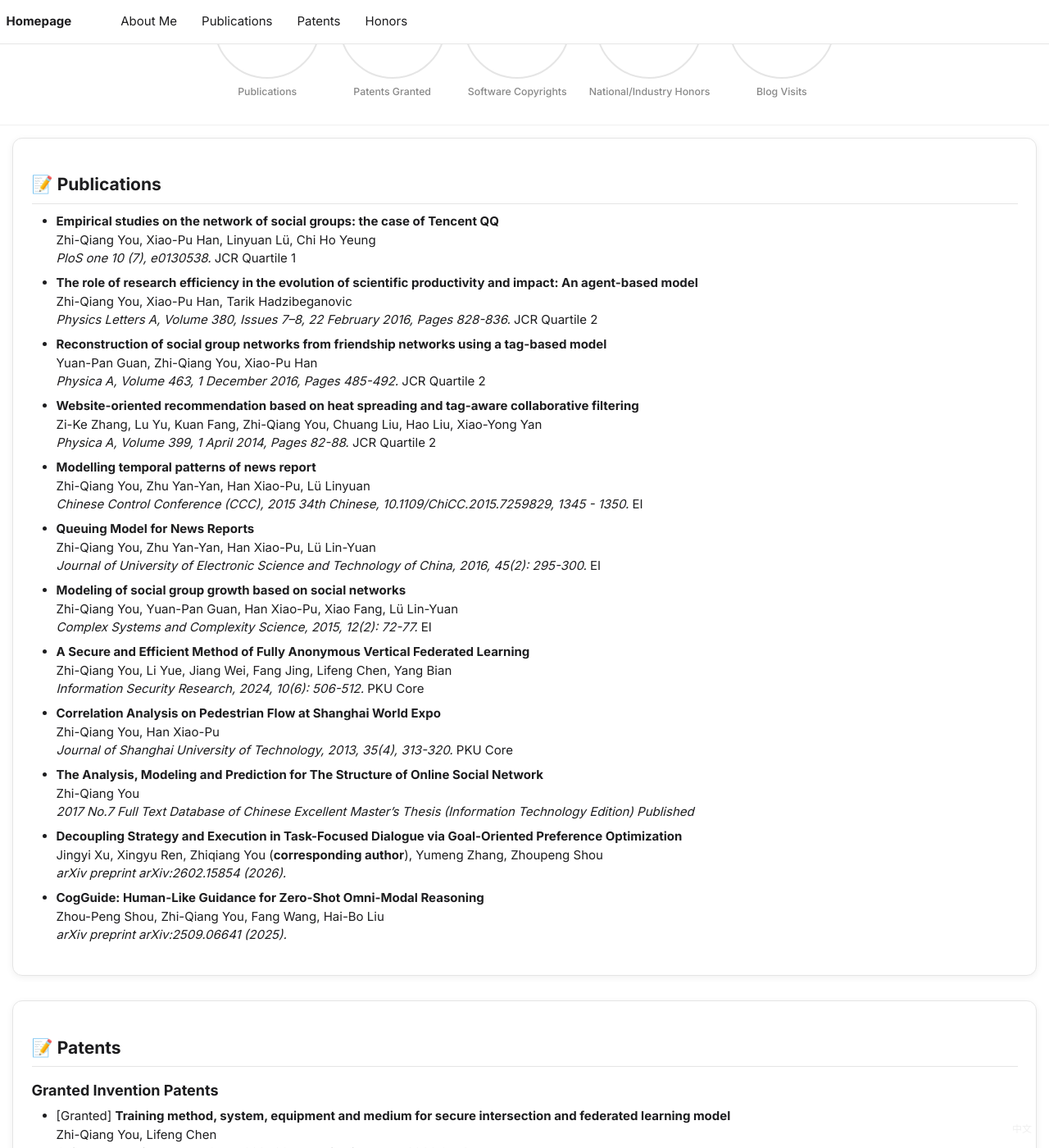
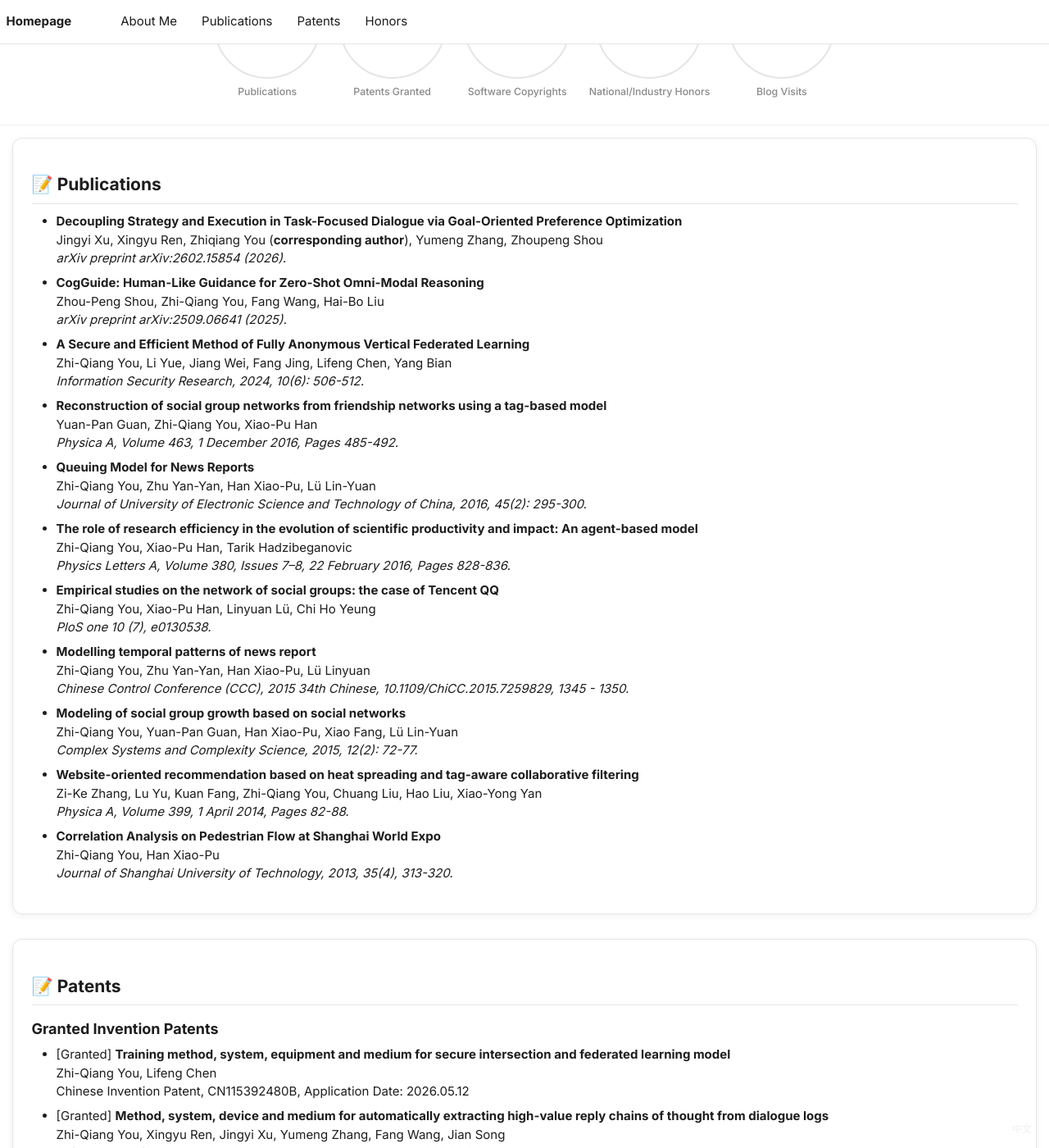
Before and after one commit to michaelice/michaelice.github.io, a Jekyll site: the page built from _pages/about.md, in a window 1280 px wide and 1400 px high, scrolled down 407 px. Shown: the whole window at 82% size. Built offline with Jekyll 4.4.1, drawn with Linux system fonts in a browser that asks for light colours; some of the changed text lies outside the part shown.

Commit message:
Polish academic profile content and presentation
Refine the career narrative and research tags, reorder and simplify publications, expand honors, and streamline navigation and footer details.

```diff
--- a/_pages/about.md
+++ b/_pages/about.md
@@ -15,53 +15,49 @@ redirect_from:
 <span class='anchor' id='publications'></span>
 # 📝 Publications
 
-- **Empirical studies on the network of social groups: the case of Tencent QQ**
-Zhi-Qiang You, Xiao-Pu Han, Linyuan Lü, Chi Ho Yeung
-*PloS one 10 (7), e0130538.* [[PDF]](pdf/ESQQ15.pdf) JCR Quartile 1
+- **Decoupling Strategy and Execution in Task-Focused Dialogue via Goal-Oriented Preference Optimization**<br>
+Jingyi Xu, Xingyu Ren, Zhiqiang You (**corresponding author**), Yumeng Zhang, Zhoupeng Shou<br>
+*arXiv preprint arXiv:2602.15854 (2026).*
 
-- **The role of research efficiency in the evolution of scientific productivity and impact: An agent-based model**
-Zhi-Qiang You, Xiao-Pu Han, Tarik Hadzibeganovic
-*Physics Letters A, Volume 380, Issues 7–8, 22 February 2016, Pages 828-836.* [[PDF]](pdf/REESPI16.pdf) JCR Quartile 2
+- **CogGuide: Human-Like Guidance for Zero-Shot Omni-Modal Reasoning**<br>
+Zhou-Peng Shou, Zhi-Qiang You, Fang Wang, Hai-Bo Liu<br>
+*arXiv preprint arXiv:2509.06641 (2025).* [[PDF]](pdf/icassp26.pdf)
+
+- **A Secure and Efficient Method of Fully Anonymous Vertical Federated Learning**<br>
+Zhi-Qiang You, Li Yue, Jiang Wei, Fang Jing, Lifeng Chen, Yang Bian<br>
+*Information Security Research, 2024, 10(6): 506-512.* [[PDF]](pdf/FAVFL.pdf)
 
 - **Reconstruction of social group networks from friendship networks using a tag-based model**
 Yuan-Pan Guan, Zhi-Qiang You, Xiao-Pu Han
-*Physica A, Volume 463, 1 December 2016, Pages 485-492.* [[PDF]](pdf/RSGN16.pdf) JCR Quartile 2
+*Physica A, Volume 463, 1 December 2016, Pages 485-492.* [[PDF]](pdf/RSGN16.pdf)
 
-- **Website-oriented recommendation based on heat spreading and tag-aware collaborative filtering**
-Zi-Ke Zhang, Lu Yu, Kuan Fang, Zhi-Qiang You, Chuang Liu, Hao Liu, Xiao-Yong Yan
-*Physica A, Volume 399, 1 April 2014, Pages 82-88.* [[PDF]](pdf/WRHT13.pdf) JCR Quartile 2
+- **Queuing Model for News Reports**<br>
+Zhi-Qiang You, Zhu Yan-Yan, Han Xiao-Pu, Lü Lin-Yuan<br>
+*Journal of University of Electronic Science and Technology of China, 2016, 45(2): 295-300.* [[PDF]](pdf/QMNR16.pdf)
+
+- **The role of research efficiency in the evolution of scientific productivity and impact: An agent-based model**<br>
+Zhi-Qiang You, Xiao-Pu Han, Tarik Hadzibeganovic<br>
+*Physics Letters A, Volume 380, Issues 7–8, 22 February 2016, Pages 828-836.* [[PDF]](pdf/REESPI16.pdf)
+
+- **Empirical studies on the network of social groups: the case of Tencent QQ**<br>
+Zhi-Qiang You, Xiao-Pu Han, Linyuan Lü, Chi Ho Yeung<br>
+*PloS one 10 (7), e0130538.* [[PDF]](pdf/ESQQ15.pdf)
 
 - **Modelling temporal patterns of news report**
 Zhi-Qiang You, Zhu Yan-Yan, Han Xiao-Pu, Lü Linyuan
-*Chinese Control Conference (CCC), 2015 34th Chinese, 10.1109/ChiCC.2015.7259829, 1345 - 1350.* [[PDF]](pdf/MTPNR15.pdf) EI
-
-- **Queuing Model for News Reports**
-Zhi-Qiang You, Zhu Yan-Yan, Han Xiao-Pu, Lü Lin-Yuan
-*Journal of University of Electronic Science and Technology of China, 2016, 45(2): 295-300.* [[PDF]](pdf/QMNR16.pdf) EI
+*Chinese Control Conference (CCC), 2015 34th Chinese, 10.1109/ChiCC.2015.7259829, 1345 - 1350.* [[PDF]](pdf/MTPNR15.pdf)
 
 - **Modeling of social group growth based on social networks**
 Zhi-Qiang You, Yuan-Pan Guan, Han Xiao-Pu, Xiao Fang, Lü Lin-Yuan
-*Complex Systems and Complexity Science, 2015, 12(2): 72-77.* [[PDF]](pdf/MSGG15.pdf) EI
+*Complex Systems and Complexity Science, 2015, 12(2): 72-77.* [[PDF]](pdf/MSGG15.pdf)
 
-- **A Secure and Efficient Method of Fully Anonymous Vertical Federated Learning**
-Zhi-Qiang You, Li Yue, Jiang Wei, Fang Jing, Lifeng Chen, Yang Bian
-*Information Security Research, 2024, 10(6): 506-512.* [[PDF]](pdf/FAVFL.pdf) PKU Core
+- **Website-oriented recommendation based on heat spreading and tag-aware collaborative filtering**<br>
+Zi-Ke Zhang, Lu Yu, Kuan Fang, Zhi-Qiang You, Chuang Liu, Hao Liu, Xiao-Yong Yan<br>
+*Physica A, Volume 399, 1 April 2014, Pages 82-88.* [[PDF]](pdf/WRHT13.pdf)
 
 - **Correlation Analysis on Pedestrian Flow at Shanghai World Expo**
 Zhi-Qiang You, Han Xiao-Pu
-*Journal of Shanghai University of Technology, 2013, 35(4), 313-320.* [[PDF]](pdf/CAPF13.pdf) PKU Core
-
-- **The Analysis, Modeling and Prediction for The Structure of Online Social Network**
-Zhi-Qiang You
-*2017 No.7 Full Text Database of Chinese Excellent Master's Thesis (Information Technology Edition) Published* [[PDF]](pdf/PGT15.pdf)
-
-- **Decoupling Strategy and Execution in Task-Focused Dialogue via Goal-Oriented Preference Optimization**
-Jingyi Xu, Xingyu Ren, Zhiqiang You (**corresponding author**), Yumeng Zhang, Zhoupeng Shou
-*arXiv preprint arXiv:2602.15854 (2026).*
-
-- **CogGuide: Human-Like Guidance for Zero-Shot Omni-Modal Reasoning**
-Zhou-Peng Shou, Zhi-Qiang You, Fang Wang, Hai-Bo Liu
-*arXiv preprint arXiv:2509.06641 (2025).* [[PDF]](pdf/icassp26.pdf)
+*Journal of Shanghai University of Technology, 2013, 35(4), 313-320.* [[PDF]](pdf/CAPF13.pdf)
 
 </div>
 
@@ -231,22 +227,25 @@ Chinese Invention Patent, CN116244650B, Announcement Date: 2023.10.03
 
 ## Representative Honors
 
+- 2026: Top 3 Intelligent Innovation Pioneer Award in the Intelligent Innovation Case Session of the Douyin E-commerce "Zhiyào Xinghe" 618 Service Provider Case Competition
+- 2026: Excellence Award in the Asset & Content Operations Track (1st Place in the Video Category) of the Taotian Platform 2026 Business Manager Cup E-commerce AI Challenge
 - 2025: Awarded Senior System Architect Certificate by MOHRSS, obtained "Senior Engineer" qualification
 - 2024: Nominated for National Cryptography Science and Technology Award
 - 2023: First Prize in the Financial Data Innovation Application Track of the First National Data Merchant Competition
 - 2022: Selected into the Top Ten Benchmark Cases of CAICT "Galaxy", included in the CAICT "Privacy Computing White Paper"
 - 2022: The proposed technology was successfully applied to a leading state-owned enterprise (multi-party secure biometric recognition algorithm, ranked first in performance)
 - 2021: Special Talent Award for Key Industries in Shanghai; Multi-party secure computation platform passed the CAICT assessment in the first batch (tied with Tencent and Ant Group)
+- 2018: Project selected for the Hangzhou Major Science and Technology Innovation Program — Intelligent Government Consultation Service Platform Based on Deep Learning and Knowledge Graphs
 - 2015: Outstanding Master's Thesis in China (Top 10%)
-- 2012: National First Prize in the First China Internet Data Platform Data Mining Competition
-
-</div>
-
----
-
-<div style="text-align:center;color:#aaa;padding:30px 0 10px 0;font-size:0.95em;">
-Page updated in 2026
-</div>
+- 2014: "Top Ten Challenge Problems" Award at the 10th National Conference on Complex Networks — Information Diffusion Based on Real-World Data, presented by Conference Chair Professor Guanrong Chen
+- 2014: As a core team member, received the CCF–Tencent Rhino-Bird Fund Excellence Award (Top 10%) — Mining High-Influence Users in Large-Scale Online Social Networks
+- 2013: Third Prize in the 10th "Huawei Cup" National Graduate Mathematical Contest in Modeling (Entry No. 10346003)
+- 2013: Contributed to the writing and publication of *Hangzhou Internet Economy Development Report (2012–2013)*, Zhejiang University Press
+- 2012: National First Prize in the First China Internet Data Platform Data Mining Competition, organized by CNNIC, as a core member of Team SIMPLE
+- 2012: Project Lead, Zhejiang Provincial College Student Science and Technology Innovation Program (New Seed Talent Program) — Research on an Early-Warning Model for Value Loss in Social Networks
+- 2011: Network Engineer (Intermediate), National Computer Technology and Software Professional Qualification
+- 2010: Core member of "Green Group Network," a Zhejiang Provincial College Student Science and Technology Innovation Program project, responsible for engineering implementation
+- 2009: Selected for the college Innovation Experimental Class as a core member and received awards in the School of Computer Science Programming Competition and other contests
 
 </div>
 <div class="lang-zh" markdown="1" style="display:none;">
@@ -259,53 +258,49 @@ Page updated in 2026
 <span class='anchor' id='publications-zh'></span>
 # 📝 学术论文
 
-- **Empirical studies on the network of social groups: the case of Tencent QQ**
-Zhi-Qiang You, Xiao-Pu Han, Linyuan Lü, Chi Ho Yeung
-*PloS one 10 (7), e0130538.* [[PDF]](pdf/ESQQ15.pdf) JCR Quartile 1
+- **Decoupling Strategy and Execution in Task-Focused Dialogue via Goal-Oriented Preference Optimization**<br>
+Jingyi Xu, Xingyu Ren, Zhiqiang You (**corresponding author**), Yumeng Zhang, Zhoupeng Shou<br>
+*arXiv preprint arXiv:2602.15854 (2026).*
 
-- **The role of research efficiency in the evolution of scientific productivity and impact: An agent-based model**
-Zhi-Qiang You, Xiao-Pu Han, Tarik Hadzibeganovic
-*Physics Letters A, Volume 380, Issues 7–8, 22 February 2016, Pages 828-836.* [[PDF]](pdf/REESPI16.pdf) JCR Quartile 2
+- **CogGuide: Human-Like Guidance for Zero-Shot Omni-Modal Reasoning**<br>
+Zhou-Peng Shou, Zhi-Qiang You, Fang Wang, Hai-Bo Liu<br>
+*arXiv preprint arXiv:2509.06641 (2025).* [[PDF]](pdf/icassp26.pdf)
+
+- **A Secure and Efficient Method of Fully Anonymous Vertical Federated Learning**<br>
+Zhi-Qiang You, Li Yue, Jiang Wei, Fang Jing, Lifeng Chen, Yang Bian<br>
+*Information Security Research, 2024, 10(6): 506-512.* [[PDF]](pdf/FAVFL.pdf)
 
 - **Reconstruction of social group networks from friendship networks using a tag-based model**
 Yuan-Pan Guan, Zhi-Qiang You, Xiao-Pu Han
-*Physica A, Volume 463, 1 December 2016, Pages 485-492.* [[PDF]](pdf/RSGN16.pdf) JCR Quartile 2
+*Physica A, Volume 463, 1 December 2016, Pages 485-492.* [[PDF]](pdf/RSGN16.pdf)
 
-- **Website-oriented recommendation based on heat spreading and tag-aware collaborative filtering**
-Zi-Ke Zhang, Lu Yu, Kuan Fang, Zhi-Qiang You, Chuang Liu, Hao Liu, Xiao-Yong Yan
-*Physica A, Volume 399, 1 April 2014, Pages 82-88.* [[PDF]](pdf/WRHT13.pdf) JCR Quartile 2
+- **Queuing Model for News Reports**<br>
+Zhi-Qiang You, Zhu Yan-Yan, Han Xiao-Pu, Lü Lin-Yuan<br>
+*Journal of University of Electronic Science and Technology of China, 2016, 45(2): 295-300.* [[PDF]](pdf/QMNR16.pdf)
+
+- **The role of research efficiency in the evolution of scientific productivity and impact: An agent-based model**<br>
+Zhi-Qiang You, Xiao-Pu Han, Tarik Hadzibeganovic<br>
+*Physics Letters A, Volume 380, Issues 7–8, 22 February 2016, Pages 828-836.* [[PDF]](pdf/REESPI16.pdf)
+
+- **Empirical studies on the network of social groups: the case of Tencent QQ**<br>
+Zhi-Qiang You, Xiao-Pu Han, Linyuan Lü, Chi Ho Yeung<br>
+*PloS one 10 (7), e0130538.* [[PDF]](pdf/ESQQ15.pdf)
 
 - **Modelling temporal patterns of news report**
 Zhi-Qiang You, Zhu Yan-Yan, Han Xiao-Pu, Lü Linyuan
-*Chinese Control Conference (CCC), 2015 34th Chinese, 10.1109/ChiCC.2015.7259829, 1345 - 1350.* [[PDF]](pdf/MTPNR15.pdf) EI
-
-- **Queuing Model for News Reports**
-Zhi-Qiang You, Zhu Yan-Yan, Han Xiao-Pu, Lü Lin-Yuan
-*Journal of University of Electronic Science and Technology of China, 2016, 45(2): 295-300.* [[PDF]](pdf/QMNR16.pdf) EI
+*Chinese Control Conference (CCC), 2015 34th Chinese, 10.1109/ChiCC.2015.7259829, 1345 - 1350.* [[PDF]](pdf/MTPNR15.pdf)
 
 - **Modeling of social group growth based on social networks**
 Zhi-Qiang You, Yuan-Pan Guan, Han Xiao-Pu, Xiao Fang, Lü Lin-Yuan
-*Complex Systems and Complexity Science, 2015, 12(2): 72-77.* [[PDF]](pdf/MSGG15.pdf) EI
+*Complex Systems and Complexity Science, 2015, 12(2): 72-77.* [[PDF]](pdf/MSGG15.pdf)
 
-- **A Secure and Efficient Method of Fully Anonymous Vertical Federated Learning**
-Zhi-Qiang You, Li Yue, Jiang Wei, Fang Jing, Lifeng Chen, Yang Bian
-*Information Security Research, 2024, 10(6): 506-512.* [[PDF]](pdf/FAVFL.pdf) PKU Core
+- **Website-oriented recommendation based on heat spreading and tag-aware collaborative filtering**<br>
+Zi-Ke Zhang, Lu Yu, Kuan Fang, Zhi-Qiang You, Chuang Liu, Hao Liu, Xiao-Yong Yan<br>
+*Physica A, Volume 399, 1 April 2014, Pages 82-88.* [[PDF]](pdf/WRHT13.pdf)
 
 - **Correlation Analysis on Pedestrian Flow at Shanghai World Expo**
 Zhi-Qiang You, Han Xiao-Pu
-*Journal of Shanghai University of Technology, 2013, 35(4), 313-320.* [[PDF]](pdf/CAPF13.pdf) PKU Core
-
-- **The Analysis, Modeling and Prediction for The Structure of Online Social Network**
-Zhi-Qiang You
-*2017 No.7 Full Text Database of Chinese Excellent Master's Thesis (Information Technology Edition) Published* [[PDF]](pdf/PGT15.pdf)
-
-- **Decoupling Strategy and Execution in Task-Focused Dialogue via Goal-Oriented Preference Optimization**
-Jingyi Xu, Xingyu Ren, Zhiqiang You (**corresponding author**), Yumeng Zhang, Zhoupeng Shou
-*arXiv preprint arXiv:2602.15854 (2026).*
-
-- **CogGuide: Human-Like Guidance for Zero-Shot Omni-Modal Reasoning**
-Zhou-Peng Shou, Zhi-Qiang You, Fang Wang, Hai-Bo Liu
-*arXiv preprint arXiv:2509.06641 (2025).* [[PDF]](pdf/icassp26.pdf)
+*Journal of Shanghai University of Technology, 2013, 35(4), 313-320.* [[PDF]](pdf/CAPF13.pdf)
 
 
 <span class='anchor' id='patents-zh'></span>
@@ -466,19 +461,24 @@ Zhou-Peng Shou, Zhi-Qiang You, Fang Wang, Hai-Bo Liu
 
 ## 代表性荣誉
 
+- 2026年：抖音平台“智耀星河”抖音电商618服务商案例大赛，智能创新案例专场“智能创新先锋奖”Top 3
+- 2026年：淘天平台“2026生意管家杯电商AI挑战赛”，素材与内容运营赛道优胜奖（视频组第一）
 - 2025年：获人社部颁发高级系统架构设计师证书，取得"高级工程师"任职资格
 - 2024年：获国家级密码科学技术奖提名
 - 2023年：首届全国数商大赛金融数据创新应用赛道一等奖
 - 2022年：入选中国信通院"星河"十大标杆案例、收录信通院《隐私计算白皮书》
 - 2022年：所提出技术成功应用于某头部国企（多方安全生物识别算法，性能排名第一）
 - 2021年：上海市重点行业人才专项奖励；多方安全计算平台首批通过信通院评测（与腾讯、蚂蚁并列）
+- 2018年：杭州市重大科技创新项目入库（项目名称：基于深度学习和知识图谱的智慧政务咨询服务平台）
 - 2015年：中国优秀硕士学位论文（前10%）
-- 2012年：首届中国互联网数据平台数据挖掘大赛全国一等奖
-
----
-
-<div style="text-align:center;color:#aaa;padding:30px 0 10px 0;font-size:0.95em;">
-页面更新于 2026年
-</div>
+- 2014年：第十届全国复杂网络大会“十大挑战问题”获奖（获奖课题：基于真实数据的信息传播问题，由大会主席陈关荣教授颁发）
+- 2014年：作为团队核心成员，获CCF–腾讯犀牛鸟基金优秀奖（排名前10%）（获奖课题：大规模在线社交网络高影响力用户挖掘）
+- 2013年：第十届“华为杯”全国研究生数学建模竞赛三等奖（编号：10346003）
+- 2013年：参与编写并出版《杭州市互联网经济发展报告（2012–2013）》（浙江大学出版社）
+- 2012年：首届中国互联网数据平台数据挖掘大赛全国一等奖（由CNNIC主办，作为SIMPLE团队核心成员）
+- 2012年：浙江省大学生科技创新活动计划（新苗人才计划）项目负责人（项目名称：社交网络价值流失预警模型研究）
+- 2011年：专业资质——网络工程师（中级）（国家计算机技术与软件专业技术资格）
+- 2010年：作为核心成员参与浙江省大学生科技创新活动计划（新苗人才计划）“绿团网”，负责项目工程实现
+- 2009年：入选学院创新实验班（核心成员），并在计算机学院程序设计大赛等多个竞赛中获奖
 
 </div>
```
Also changed, not shown: concepts/research-command-center.html (+31 -17 lines).
